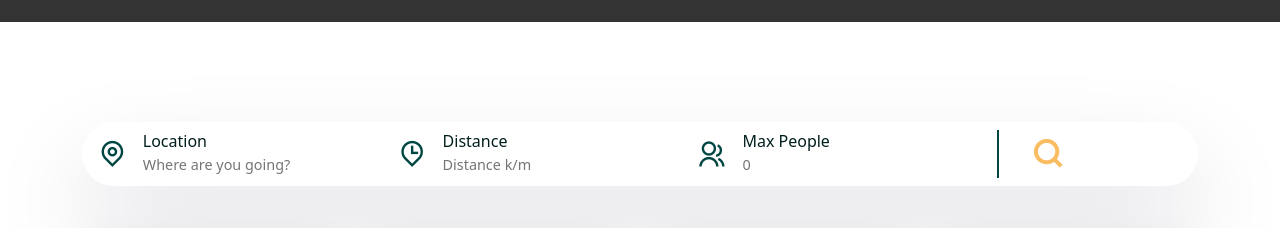
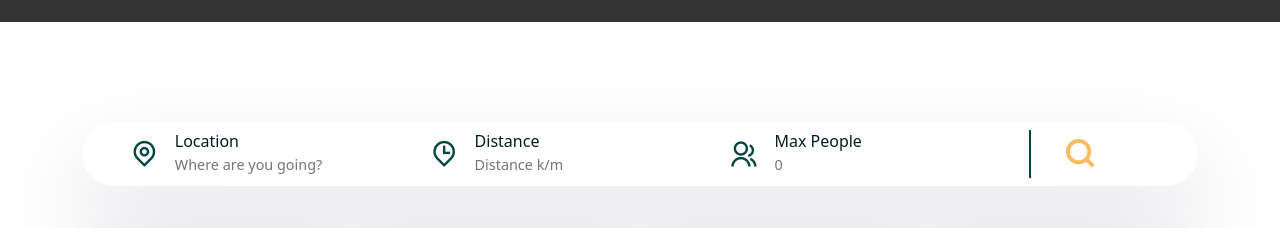
Before and after one commit to dd-mahn/travel-booking-website, a React (Create React App) app in the folder frontend/: page /Home in a window 1280 px wide. Shown: the part 2100-2328 px from the top of the page. Built offline with nearby package versions, Linux system fonts and the light colour scheme.

Commit message:
adjust margin

```diff
--- a/frontend/src/shared/SearchBar.jsx
+++ b/frontend/src/shared/SearchBar.jsx
@@ -20,7 +20,7 @@ const SearchBar = () => {
 
   return(
     <div className="search__bar">
-        <Form className='d-flex align-items-center gap-5'>
+        <Form className='search__form d-flex align-items-center gap-5'>
             <FormGroup className='d-flex align-items-center gap-3 form__group form__group-fast'>
                 <span><i class="ri-map-pin-line"></i></span>
                 <div>
```
